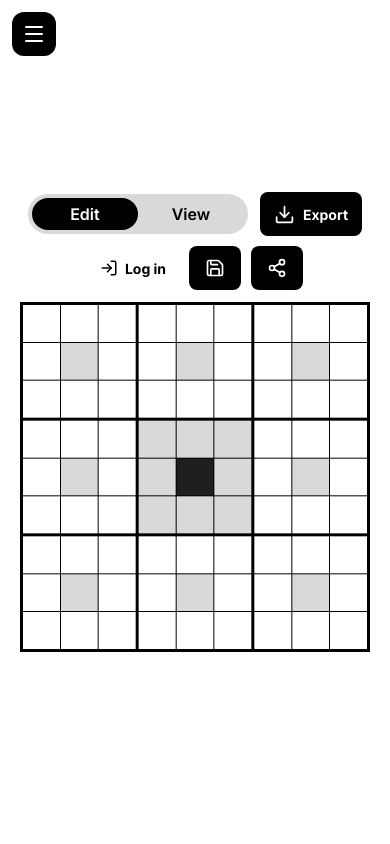
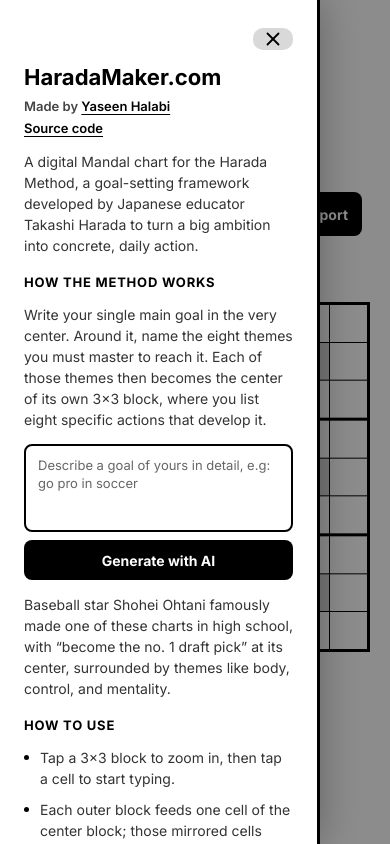
Before and after one commit to yaseenhalabi/haradamaker, a website built with Vite: page frontend/index.html in a window 390 px wide. Built offline with nearby package versions, Linux system fonts and the light colour scheme; no server answers.

Commit message:
mobile improvements

```diff
--- a/frontend/src/export.ts
+++ b/frontend/src/export.ts
@@ -86,7 +86,7 @@ function drawCellText(
 
     if (lines.length * lineH > maxH) continue;
 
-    // Fits — paint it centred.
+    // Fits — paint it centered.
     ctx.fillStyle = color;
     ctx.textAlign = "center";
     ctx.textBaseline = "middle";
--- a/frontend/src/main.ts
+++ b/frontend/src/main.ts
@@ -22,7 +22,7 @@ if (shareMatch) {
 createSidebar(mount);
 
 // The board lives in its own column to the right of the sidebar so it can be
-// centred within the remaining space (and full-screen-centred in View mode).
+// centered within the remaining space (and full-screen-centered in View mode).
 const boardArea = document.createElement("div");
 boardArea.className = "board-area";
 mount.appendChild(boardArea);
--- a/frontend/src/sidebar.ts
+++ b/frontend/src/sidebar.ts
@@ -4,8 +4,8 @@ import { supabase } from "./supabase.ts";
 
 // Left sidebar with a short "what is this / how to use" guide.
 //   - Edit mode: shown as a fixed-width column to the left of the board (the
-//     board sits in the remaining space, off-centre to the right).
-//   - View mode: hidden entirely (the board centres on screen).
+//     board sits in the remaining space, off-center to the right).
+//   - View mode: hidden entirely (the board centers on screen).
 //   - Mobile: the column collapses; a top-left button slides it in as an overlay
 //     above everything, with a backdrop and a close button.
 //
@@ -39,11 +39,10 @@ export function createSidebar(mount: HTMLElement): void {
     </p>
     <h2 class="sidebar__heading">How the method works</h2>
     <p class="sidebar__lead">
-      Write your single main goal in the very centre. Around it, name the eight
+      Write your single main goal in the very center. Around it, name the eight
       themes you must master to reach it. Each of those themes then becomes the
-      centre of its own 3&times;3 block, where you list eight specific actions
-      that develop it. That makes 81 boxes in all, building from one goal to 64
-      concrete habits you can practise.
+      center of its own 3&times;3 block, where you list eight specific actions
+      that develop it.
     </p>
     <div class="sidebar-ai">
       <textarea
@@ -55,14 +54,14 @@ export function createSidebar(mount: HTMLElement): void {
     </div>
     <p class="sidebar__lead">
       Baseball star Shohei Ohtani famously made one of these charts in high
-      school, with &ldquo;become the no.&nbsp;1 draft pick&rdquo; at its centre,
+      school, with &ldquo;become the no.&nbsp;1 draft pick&rdquo; at its center,
       surrounded by themes like body, control, and mentality.
     </p>
     <h2 class="sidebar__heading">How to use</h2>
     <ul class="sidebar__list">
       <li>Tap a 3&times;3 block to zoom in, then tap a cell to start typing.</li>
       <li>
-        Each outer block feeds one cell of the centre block; those
+        Each outer block feeds one cell of the center block; those
         mirrored cells stay in sync automatically.
       </li>
       <li>Press <kbd>Enter</kbd> to finish editing a cell.</li>
@@ -70,7 +69,7 @@ export function createSidebar(mount: HTMLElement): void {
       <li>On a touchscreen, tap outside the grid to zoom out.</li>
       <li>
         Switch to <strong>View</strong> mode to check off actions as you finish
-        them; completed blocks fill in their centre automatically.
+        them; completed blocks fill in their center automatically.
       </li>
     </ul>
   `;
@@ -99,6 +98,8 @@ export function createSidebar(mount: HTMLElement): void {
   toggle.addEventListener("click", open);
   close.addEventListener("click", dismiss);
   backdrop.addEventListener("click", dismiss);
+
+  if (window.matchMedia("(max-width: 600px)").matches) open();
 
   const aiInput = aside.querySelector<HTMLTextAreaElement>(".sidebar-ai__input");
   const aiButton = aside.querySelector<HTMLButtonElement>(".sidebar-ai__button");
```
Also changed, not shown: frontend/src/style.css (+7 -7 lines).
